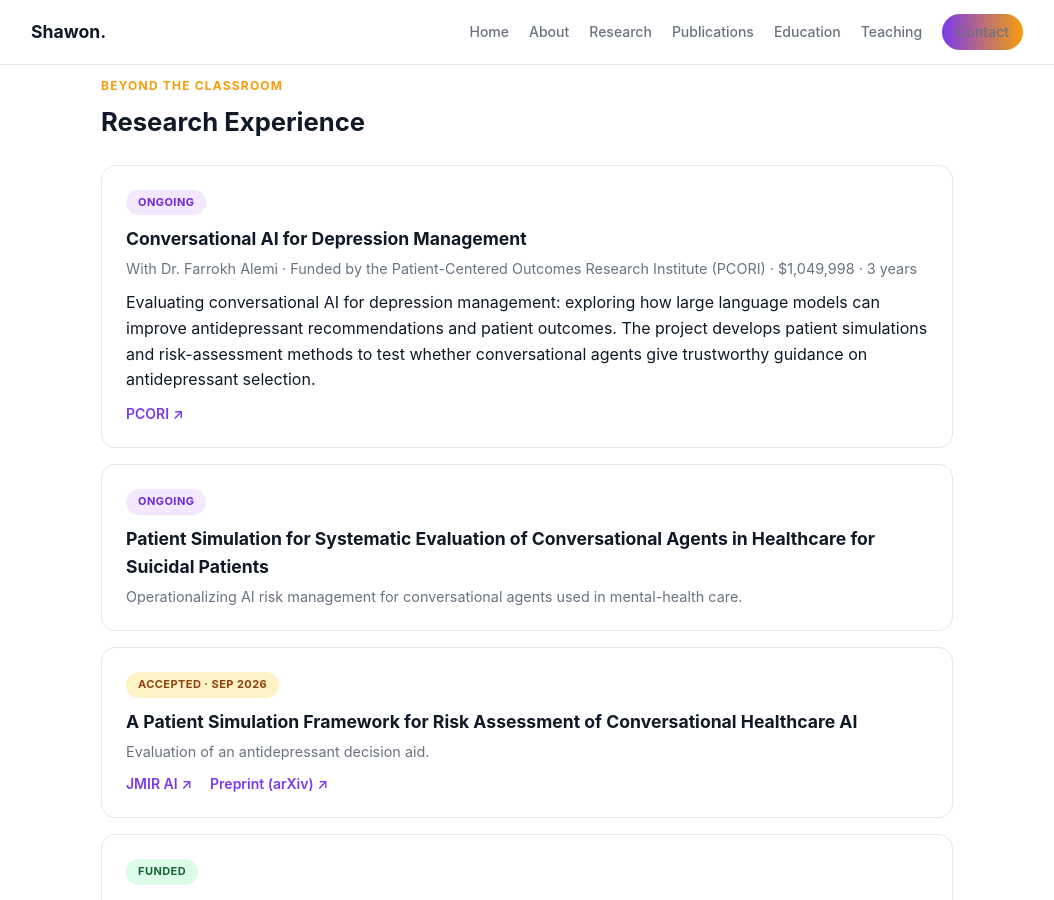
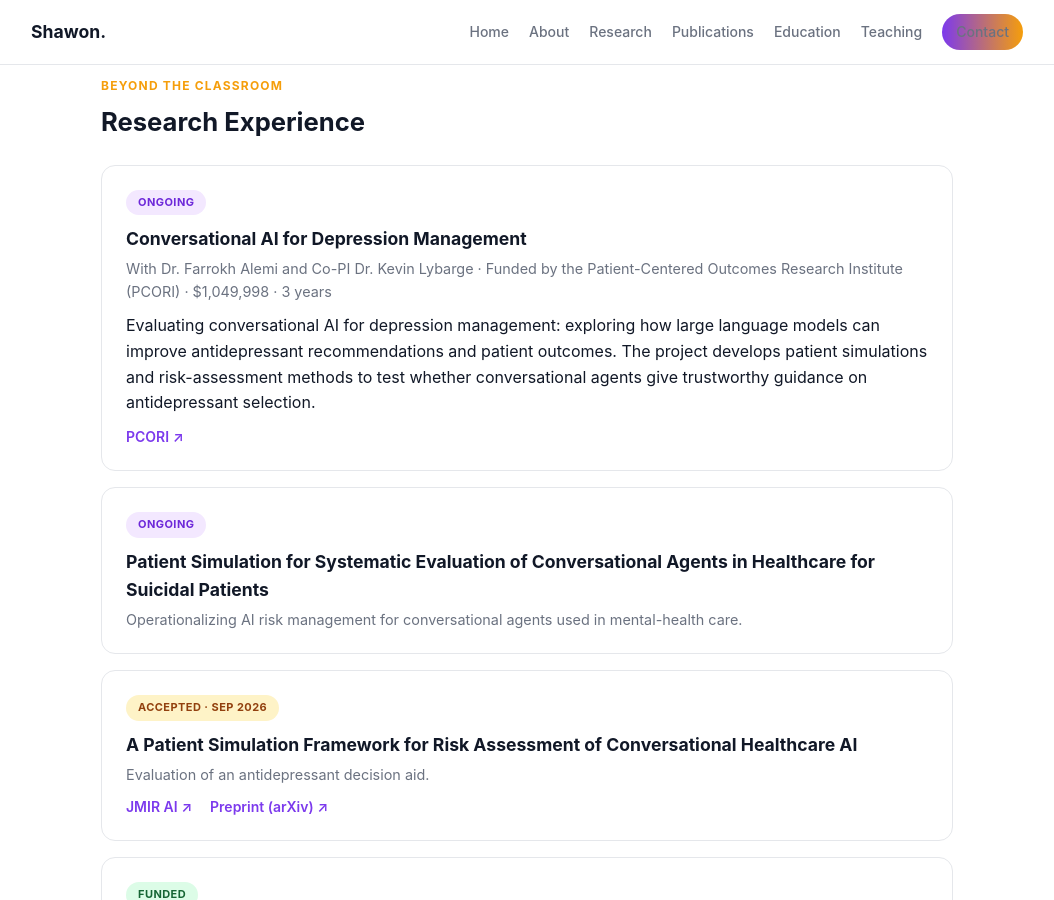
Before and after one commit to shawon-tanvir/shawon-tanvir.github.io, a Jekyll site: the page built from _pages/about.md, in a window 1280 px wide and 900 px high, scrolled down 1434 px. Shown: the whole window, without its empty margins (113-1167 px from the left). Built offline with Jekyll 4.4.1, drawn with Linux system fonts in a browser that asks for light colours.

Commit message:
Add Dr. Kevin Lybarge as Co-PI on the PCORI conversational AI project

```diff
--- a/_pages/about.md
+++ b/_pages/about.md
@@ -126,7 +126,7 @@ redirect_from:
   <div class="card">
     <span class="badge badge--ongoing">Ongoing</span>
     <h3 style="margin-top: 10px;">Conversational AI for Depression Management</h3>
-    <p class="meta">With Dr. Farrokh Alemi · Funded by the Patient-Centered Outcomes Research Institute (PCORI) · $1,049,998 · 3 years</p>
+    <p class="meta">With Dr. Farrokh Alemi and Co-PI Dr. Kevin Lybarge · Funded by the Patient-Centered Outcomes Research Institute (PCORI) · $1,049,998 · 3 years</p>
     <p>Evaluating conversational AI for depression management: exploring how large language models can improve antidepressant recommendations and patient outcomes. The project develops patient simulations and risk-assessment methods to test whether conversational agents give trustworthy guidance on antidepressant selection.</p>
     <div class="card__links">
       <a href="https://www.pcori.org/">PCORI ↗</a>
```
